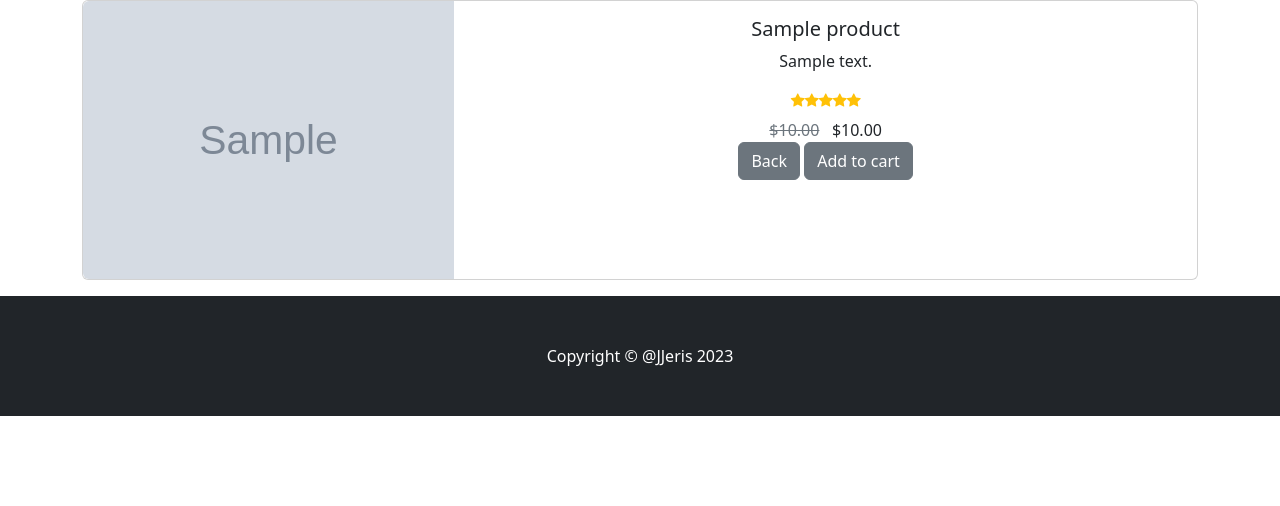
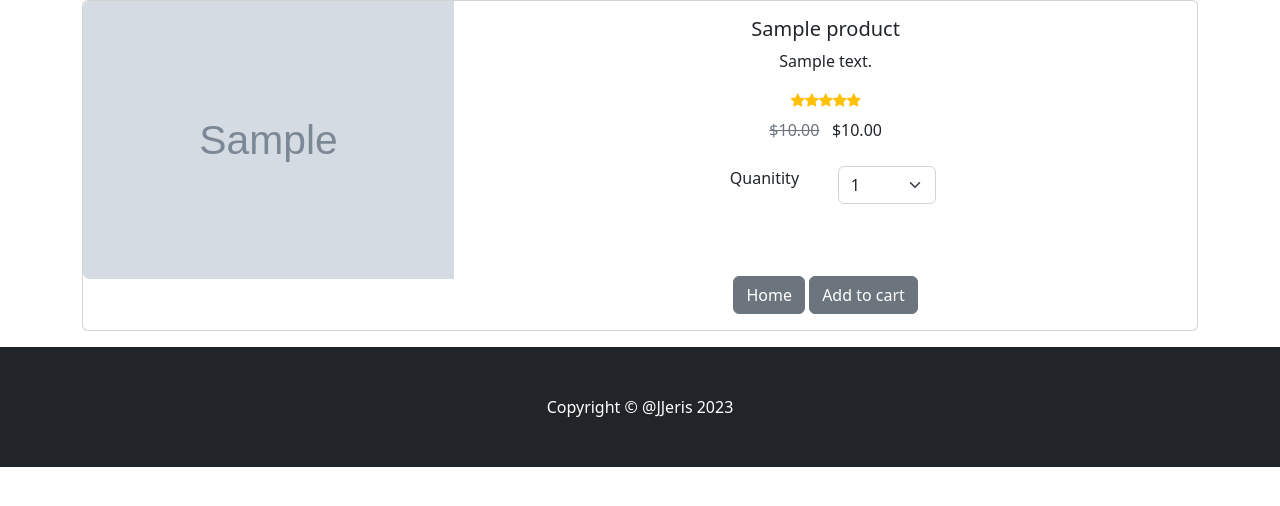
Before and after one commit to JJeris/django-ecommerce, a Django app: page /product/1 in a window 1280 px wide. Shown: the part 56-562 px from the top of the page. Run offline with Django 5.2, Linux system fonts and the light colour scheme; tables that the repository leaves empty hold one stand-in row (values such as "Sample post"); grey boxes marked "Sample" are stand-in pictures; some libraries are stand-ins or nearby versions.

Commit message:
Finish Episode 16 - Showing Product Quantities

```diff
--- a/ecom/cart/cart.py
+++ b/ecom/cart/cart.py
@@ -15,7 +15,7 @@ class Cart():
         # Make sure cart is available on all pages on site.
         self.cart = cart
 
-    def add(self, product):
+    def add(self, product, quantity):
         """
         Adds a product to the session key.
 
@@ -23,12 +23,14 @@ class Cart():
             product (_type_): _description_
         """
         product_id = str(product.id)
+        product_qty = str(quantity)
 
         # Have they already added it to the cart
         if product_id in self.cart:
             pass
         else:
-            self.cart[product_id] = {'price': str(product.price)}
+            # self.cart[product_id] = {'price': str(product.price)}
+            self.cart[product_id] = int(product_qty)
 
         self.session.modified = True
 
@@ -44,3 +46,7 @@ class Cart():
 
         # Returns the filtered products.
         return products
+
+    def get_quants(self):
+        quantities = self.cart
+        return quantities
--- a/ecom/store/templates/product.html
+++ b/ecom/store/templates/product.html
@@ -33,9 +33,35 @@ Needs to be the first tab in the template file.
                         {% else %}
                             ${{ product.price }}
                         {% endif %}
+                        <br><br>
+                        <div
+                            class="row justify-content-center"
+                        >
+                            <div
+                                class="col-md-2"
+                            >
+                                Quanitity
+                            </div>
+                            <div
+                                class="col-md-2"
+                            >
+
+                                <select
+                                    class="form-select"
+                                    id="qty-cart"
+                                >
+                                    <option value="1">1</option>
+                                    <option value="2">2</option>
+                                    <option value="3">3</option>
+                                    <option value="4">4</option>
+                                    <option value="5">5</option>
+                                </select>
+                            </div>
+                        </div>
+                        <br><br>
 
                         <br>
-                        <a href="{% url 'home' %}" class="btn btn-secondary" >Back</a>
+                        <a href="{% url 'home' %}" class="btn btn-secondary" >Home</a>
 
                         <button
                             type="button"
@@ -62,6 +88,7 @@ Needs to be the first tab in the template file.
             url: '{% url 'cart_add' %}',
             data: {
                 product_id: $('#add-cart').val(),
+                product_qty: $('#qty-cart option:selected').text(),
                 csrfmiddlewaretoken: '{{ csrf_token }}',
                 action: 'post'
             },
```
Also changed, not shown: ecom/cart/templates/cart_summary.html (+39 -0 lines), ecom/cart/views.py (+5 -3 lines).
